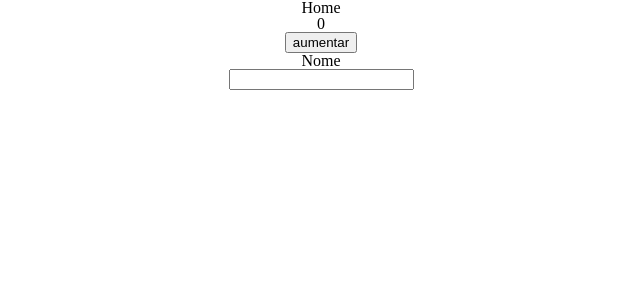
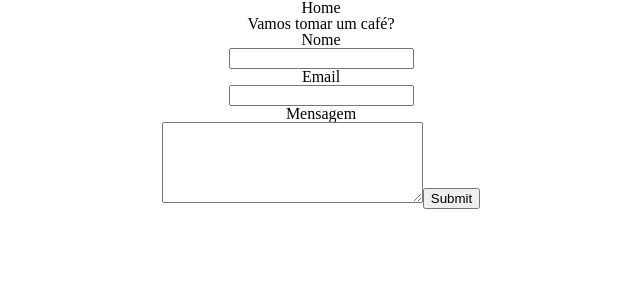
Before and after one commit to JangoDevelopment/JoyceApp, a React (Create React App) app: page / in a window 1280 px wide. Shown: the top 300 px of the page, without its empty margins (319-959 px from the left). Built offline with nearby package versions, Linux system fonts and the light colour scheme.

Commit message:
aprendendo formulario

```diff
--- /dev/null
+++ b/src/components/form_contatos/index.jsx
@@ -0,0 +1,35 @@
+import React, { useState } from 'react'
+import './styles.css'
+
+
+const Form = (props) => {
+
+    const [name, setName] = useState("");
+    const [email, setEmail] = useState("");
+    const [message, setMessage] = useState("");
+
+    const handleSubmit=(event) => {
+        event.preventDefault();
+        alert("Mensagem enviada com sucesso!");
+        setName("");
+        setEmail("");
+        setMessage("");
+    }
+
+    return (
+        <div>
+            <form onSubmit={handleSubmit}>
+                <h1>{props.titulo}</h1>
+                <h2>Nome</h2>
+                <input type="text" required value={name} onChange={(e) => setName(e.target.value)}/>
+                <h2>Email</h2>
+                <input type="email" required value={email} onChange={(e) => setEmail(e.target.value)}/>
+                <h2>Mensagem</h2>
+                <textarea name="" id="" cols="30" rows="5" value={message} onChange={(e) => setMessage(e.target.value)}></textarea>
+                <input type="submit" />
+            </form>
+        </div>
+    )
+}
+
+export default Form
--- a/src/pages/Home/index.jsx
+++ b/src/pages/Home/index.jsx
@@ -1,30 +1,13 @@
 import React, { useState, useEffect } from "react";
 import "./styles.css";
+import Form from "../../components/form_contatos"
 
 const Home = () => {
-    const [contador, setContador] = useState(0);
-    const [name, setName] = useState("");
-
-    useEffect(() => {
-        console.log(name);
-    }, [contador]);
-
-    function aumentar() {
-        setContador(contador + 1);
-        console.log(contador);
-    }
 
     return (
         <div>
             <h1>Home</h1>
-            <h2>{contador}</h2>
-            <button onClick={aumentar}>aumentar</button>
-            <h2>Nome</h2>
-            <input
-                value={name}
-                type="text"
-                onChange={(e) => setName(e.target.value)}
-            />
+            <Form titulo="Vamos tomar um café?"/>
         </div>
     );
 };
```
Also changed, not shown: src/components/form_contatos/styles.css (added).
